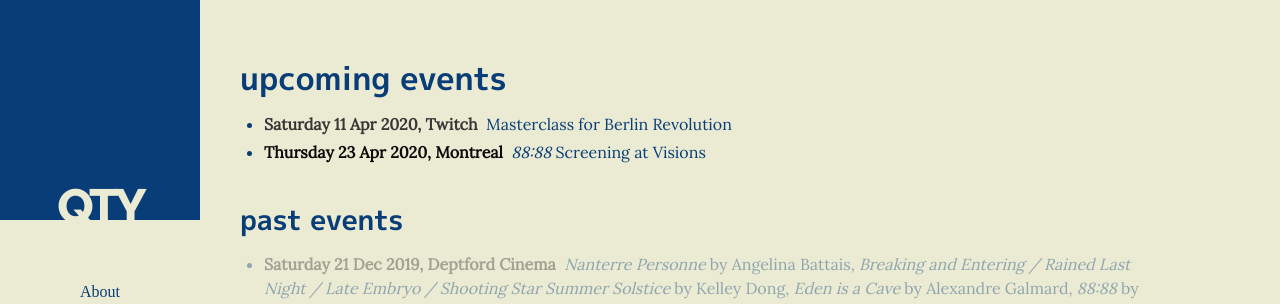
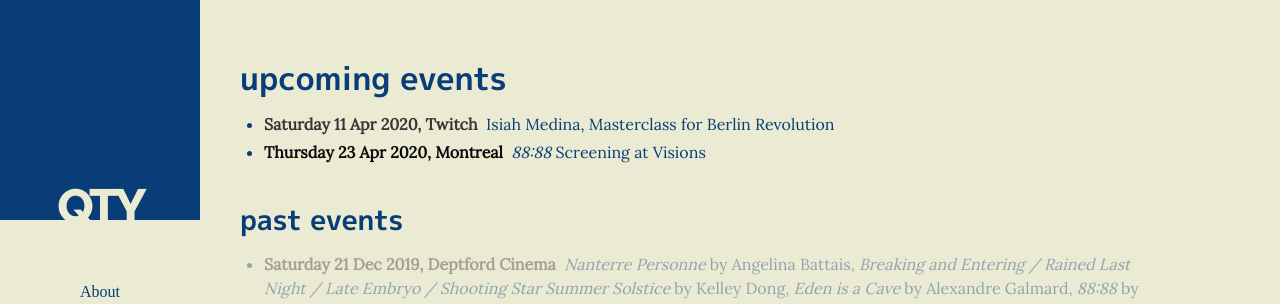
Before and after one commit to naobot/qty-cinema, a Jekyll site: the page built from events.html, in a window 1280 px wide. Shown: the top 304 px of the page. Built offline with Jekyll 4.4.1, drawn with Linux system fonts in a browser that asks for light colours; some web fonts are replaced.

Commit message:
Update from Forestry.io kelley dong updated _data/events.yaml

```diff
--- a/_data/events.yaml
+++ b/_data/events.yaml
@@ -5,7 +5,7 @@
   link: ''
 - when: 2020-04-11 22:30:00 +0000
   where: Twitch
-  what: Masterclass for Berlin Revolution
+  what: Isiah Medina, Masterclass for Berlin Revolution
 - when: 2019-11-04
   where: Toronto
   what: This event already happened so is greyed out
```
